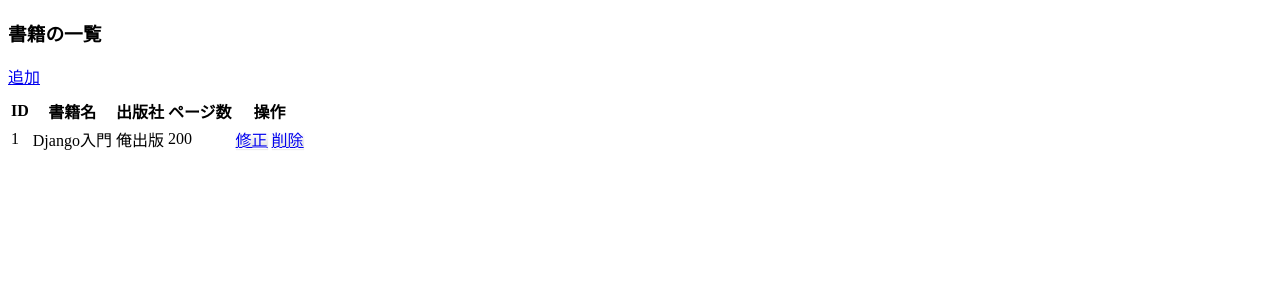
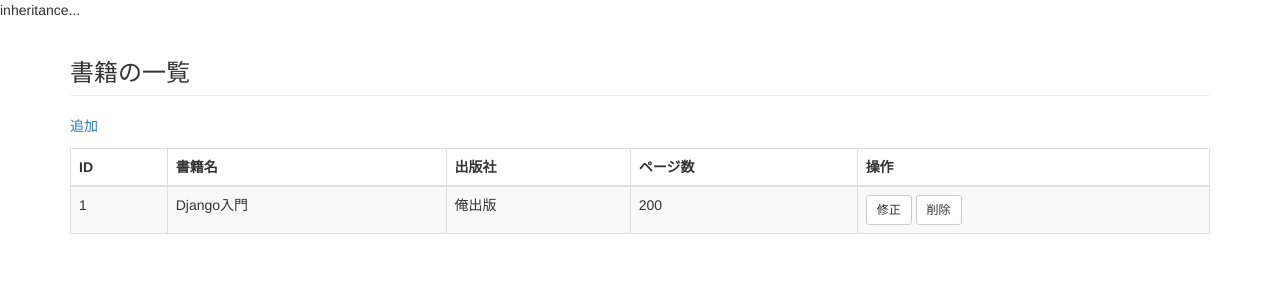
Before and after one commit to strg-frontier/django_test, a Django app: page /cms/book/ in a window 1280 px wide. Shown: the top 300 px of the page. Run offline with Django 3.2, Linux system fonts and the light colour scheme; data comes from the database, SQL or seed files in the repository; some libraries are stand-ins or nearby versions.

Commit message:
enalbe to render with bootstrap

```diff
--- a/mysite/cms/templates/base.html
+++ b/mysite/cms/templates/base.html
@@ -5,16 +5,17 @@
 <meta charset="UTF-8">
 <title>{% block title %}My books{% endblock %}</title>
 <meta name="viewport" content="width=device-width, initial-scale=1.0">
-<link href="{% static 'css/bootstrap.min.css' %} rel="stylesheet">
-<link href="{% static 'css/bootstrap-theme.min.css' %}" rel="stylesheet">
-<script src="{% static 'js/jquery-2.2.0.min.js' %}"></script>
+<link rel="stylesheet" type="text/css" href="{% static 'css/bootstrap.min.css' %}" />
+<link rel="stylesheet" type="text/css" href="{% static 'css/bootstrap.css' %}" />
 <script src="{% static 'js/bootstrap.min.js' %}"></script>
+<script src="{% static 'js/bootstrap.js' %}"></script>
 
 {% block extrahead %}{% endblock %}
 
 </head>
 
 <body>
+inheritance...
 <div class="container">
   {% block content %}
     {{ content }}
--- a/mysite/cms/templates/cms/book_list.html
+++ b/mysite/cms/templates/cms/book_list.html
@@ -1,10 +1,10 @@
 {% extends "base.html" %}
-
 
 {% block extrahead %}
 <style>
 table {
-  margin-top: 8px;
+  border: 1px solid;
+  margin-top: 12px;
 }
 </style>
 {% endblock %}
```
Also changed, not shown: mysite/mysite/settings.py (+4 -3 lines), 1 other file.
